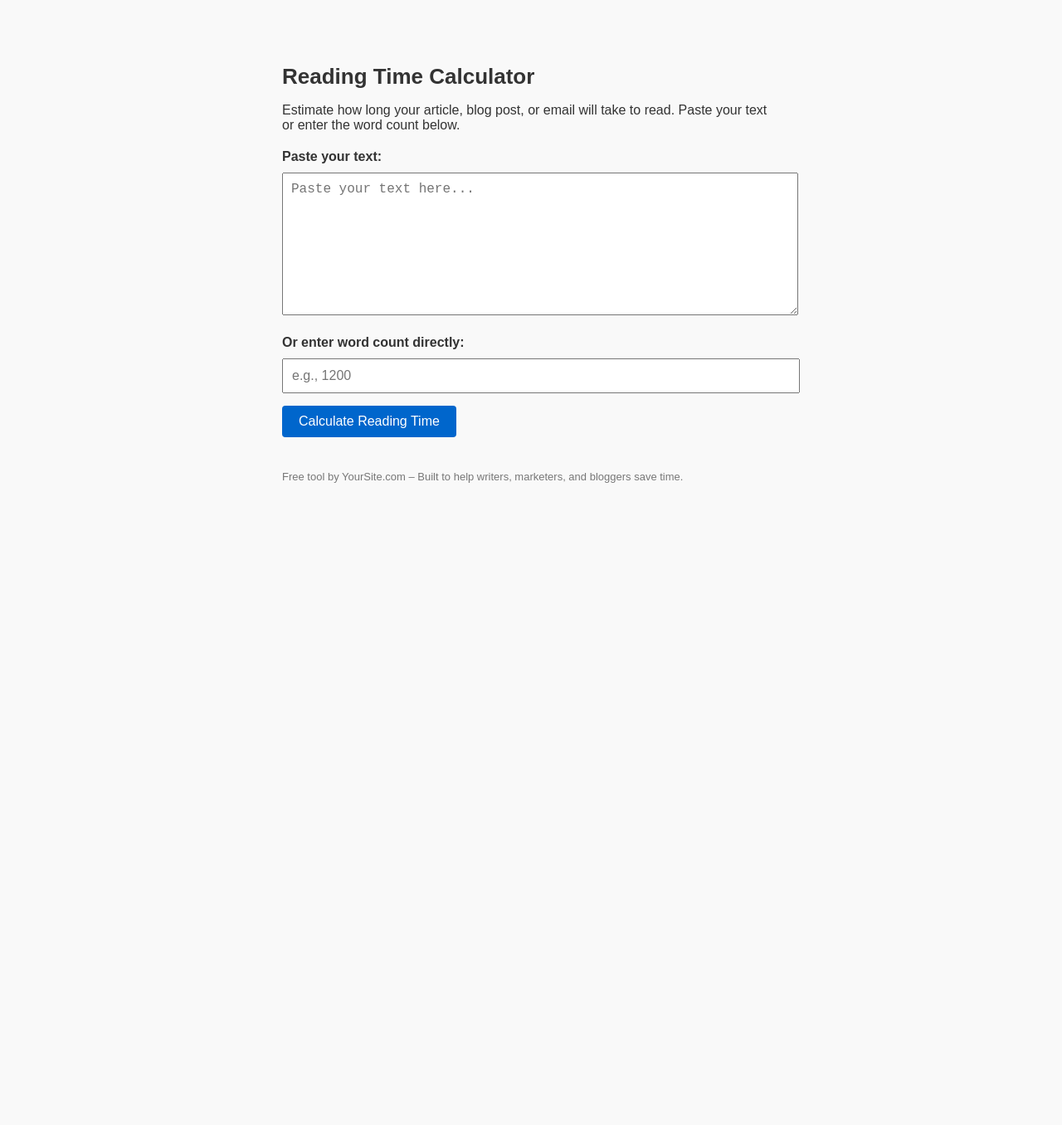
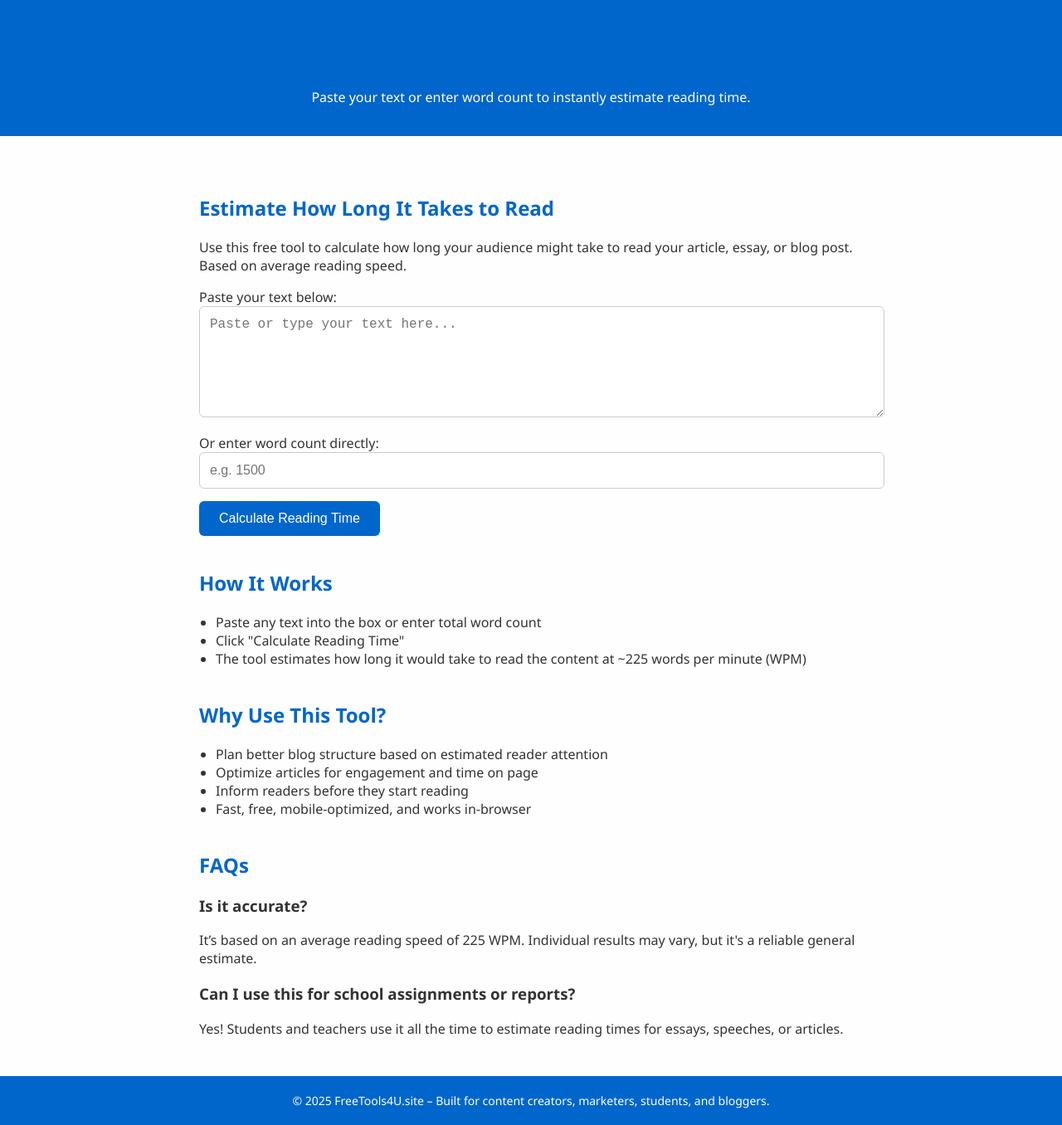
Before and after one commit to freetools4u/freetools4u-site, a Jekyll site: the page reading-time-calculator.html, which Jekyll copies as it is, in a window 1280 px wide. Shown: the whole page at 83% size. Built offline with Jekyll 4.4.1, drawn with Linux system fonts in a browser that asks for light colours; before the commit the page ends 900 px from its top, so only the background shows below that.

Commit message:
Update reading-time-calculator.html

```diff
--- a/reading-time-calculator.html
+++ b/reading-time-calculator.html
@@ -2,108 +2,191 @@
 <html lang="en">
 <head>
   <meta charset="UTF-8" />
-  <meta name="viewport" content="width=device-width, initial-scale=1.0" />
-  <title>Reading Time Calculator – Estimate How Long It Takes to Read</title>
-  <meta name="description" content="Paste your text or enter word count to estimate reading time. Free, fast, and accurate reading time calculator.">
+  <meta name="viewport" content="width=device-width, initial-scale=1.0">
+  <title>Reading Time Calculator | Estimate Read Duration Instantly</title>
+  <meta name="description" content="Paste your text or enter word count to estimate how long it will take to read. Fast, free, mobile-friendly reading time calculator.">
+  <meta name="keywords" content="reading time calculator, how long to read, estimate reading time, word count to time, reading speed tool">
+  <meta name="author" content="FreeTools4U.site">
   <link rel="canonical" href="https://yourdomain.com/reading-time-calculator" />
+  <link rel="icon" href="/favicon.ico" type="image/x-icon" />
+
   <style>
     body {
-      font-family: Arial, sans-serif;
-      max-width: 600px;
-      margin: 40px auto;
-      padding: 20px;
-      background: #f9f9f9;
+      font-family: 'Segoe UI', sans-serif;
+      margin: 0;
+      padding: 0;
+      background-color: #fefefe;
       color: #333;
     }
-    h1 {
-      font-size: 26px;
-      margin-bottom: 10px;
+
+    header, footer {
+      background-color: #0066cc;
+      color: #fff;
+      text-align: center;
+      padding: 20px 10px;
     }
-    textarea {
+
+    main {
+      max-width: 800px;
+      margin: 0 auto;
+      padding: 30px 20px;
+    }
+
+    h1, h2 {
+      color: #0066cc;
+    }
+
+    textarea, input[type="number"] {
       width: 100%;
-      height: 150px;
-      padding: 10px;
+      padding: 12px;
       font-size: 16px;
-      margin-top: 10px;
+      margin-bottom: 15px;
+      border: 1px solid #ccc;
+      border-radius: 6px;
+      resize: vertical;
     }
+
+    button {
+      padding: 12px 24px;
+      font-size: 16px;
+      background-color: #0066cc;
+      color: white;
+      border: none;
+      border-radius: 6px;
+      cursor: pointer;
+    }
+
+    button:hover {
+      background-color: #004c99;
+    }
+
     .result {
+      font-size: 18px;
       font-weight: bold;
       margin-top: 20px;
-      font-size: 18px;
     }
-    input[type="number"] {
-      width: 100%;
-      padding: 10px;
-      margin-top: 10px;
-      font-size: 16px;
+
+    section {
+      margin-top: 40px;
     }
-    button {
-      padding: 10px 20px;
-      margin-top: 15px;
-      font-size: 16px;
-      background-color: #0066cc;
-      color: #fff;
-      border: none;
-      cursor: pointer;
-      border-radius: 4px;
+
+    ul {
+      padding-left: 20px;
     }
-    button:hover {
-      background-color: #004999;
-    }
-    label {
-      margin-top: 20px;
-      display: block;
-      font-weight: bold;
-    }
-    .footer {
-      margin-top: 40px;
-      font-size: 13px;
-      color: #777;
+
+    footer p {
+      margin: 0;
+      font-size: 14px;
     }
   </style>
+
+  <script type="application/ld+json">
+  {
+    "@context": "https://schema.org",
+    "@type": "FAQPage",
+    "mainEntity": [
+      {
+        "@type": "Question",
+        "name": "How is reading time calculated?",
+        "acceptedAnswer": {
+          "@type": "Answer",
+          "text": "This tool estimates reading time based on an average reading speed of 225 words per minute (WPM)."
+        }
+      },
+      {
+        "@type": "Question",
+        "name": "Can I paste full blog posts?",
+        "acceptedAnswer": {
+          "@type": "Answer",
+          "text": "Yes, you can paste any amount of text and the tool will automatically calculate the estimated reading time."
+        }
+      },
+      {
+        "@type": "Question",
+        "name": "Is this calculator mobile-friendly?",
+        "acceptedAnswer": {
+          "@type": "Answer",
+          "text": "Yes, it works on all devices including phones, tablets, and desktops."
+        }
+      }
+    ]
+  }
+  </script>
 </head>
+
 <body>
 
+<header>
   <h1>Reading Time Calculator</h1>
-  <p>Estimate how long your article, blog post, or email will take to read. Paste your text or enter the word count below.</p>
+  <p>Paste your text or enter word count to instantly estimate reading time.</p>
+</header>
 
-  <label for="text">Paste your text:</label>
-  <textarea id="text" placeholder="Paste your text here..."></textarea>
+<main>
+  <section>
+    <h2>Estimate How Long It Takes to Read</h2>
+    <p>Use this free tool to calculate how long your audience might take to read your article, essay, or blog post. Based on average reading speed.</p>
 
-  <label for="wordCount">Or enter word count directly:</label>
-  <input type="number" id="wordCount" placeholder="e.g., 1200">
+    <label for="text">Paste your text below:</label>
+    <textarea id="text" rows="6" placeholder="Paste or type your text here..."></textarea>
 
-  <button onclick="calculateReadingTime()">Calculate Reading Time</button>
+    <label for="wordCount">Or enter word count directly:</label>
+    <input type="number" id="wordCount" placeholder="e.g. 1500">
 
-  <div class="result" id="result"></div>
+    <button onclick="calculateReadingTime()">Calculate Reading Time</button>
 
-  <div class="footer">
-    Free tool by YourSite.com – Built to help writers, marketers, and bloggers save time.
-  </div>
+    <div class="result" id="result"></div>
+  </section>
 
-  <script>
-    function calculateReadingTime() {
-      const text = document.getElementById("text").value.trim();
-      const wordCountInput = document.getElementById("wordCount").value;
-      const wordsFromText = text ? text.split(/\s+/).length : 0;
-      const wordCount = wordCountInput ? parseInt(wordCountInput, 10) : wordsFromText;
+  <section>
+    <h2>How It Works</h2>
+    <ul>
+      <li>Paste any text into the box or enter total word count</li>
+      <li>Click "Calculate Reading Time"</li>
+      <li>The tool estimates how long it would take to read the content at ~225 words per minute (WPM)</li>
+    </ul>
+  </section>
 
-      if (wordCount <= 0 || isNaN(wordCount)) {
-        document.getElementById("result").textContent = "Please enter text or a valid word count.";
-        return;
-      }
+  <section>
+    <h2>Why Use This Tool?</h2>
+    <ul>
+      <li>Plan better blog structure based on estimated reader attention</li>
+      <li>Optimize articles for engagement and time on page</li>
+      <li>Inform readers before they start reading</li>
+      <li>Fast, free, mobile-optimized, and works in-browser</li>
+    </ul>
+  </section>
 
-      const averageWPM = 225; // Average reading speed
-      const readingTime = wordCount / averageWPM;
-      const minutes = Math.floor(readingTime);
-      const seconds = Math.round((readingTime - minutes) * 60);
+  <section>
+    <h2>FAQs</h2>
+    <h3>Is it accurate?</h3>
+    <p>It’s based on an average reading speed of 225 WPM. Individual results may vary, but it's a reliable general estimate.</p>
 
-      const display = minutes > 0
-        ? `${minutes} min ${seconds} sec`
-        : `${seconds} sec`;
+    <h3>Can I use this for school assignments or reports?</h3>
+    <p>Yes! Students and teachers use it all the time to estimate reading times for essays, speeches, or articles.</p>
+  </section>
+</main>
 
-      document.getElementById("result").textContent = `Estimated reading time: ${display}`;
+<footer>
+  <p>&copy; 2025 FreeTools4U.site – Built for content creators, marketers, students, and bloggers.</p>
+</footer>
+
+<script>
+  function calculateReadingTime() {
+    const text = document.getElementById("text").value.trim();
+    const wordCountInput = document.getElementById("wordCount").value.trim();
+    let wordCount = 0;
+
+    if (wordCountInput) {
+      wordCount = parseInt(wordCountInput);
+    } else if (text) {
+      wordCount = text.split(/\s+/).length;
     }
-  </script>
-</body>
-</html>
+
+    if (!wordCount || isNaN(wordCount) || wordCount <= 0) {
+      document.getElementById("result").textContent = "Please enter valid text or word count.";
+      return;
+    }
+
+    const avgWPM = 225;
+    const minutes = Math.floor(wordCount / avgWPM);
+    const seconds = Math.round((wordCount % avgWPM) / (avgW
```
